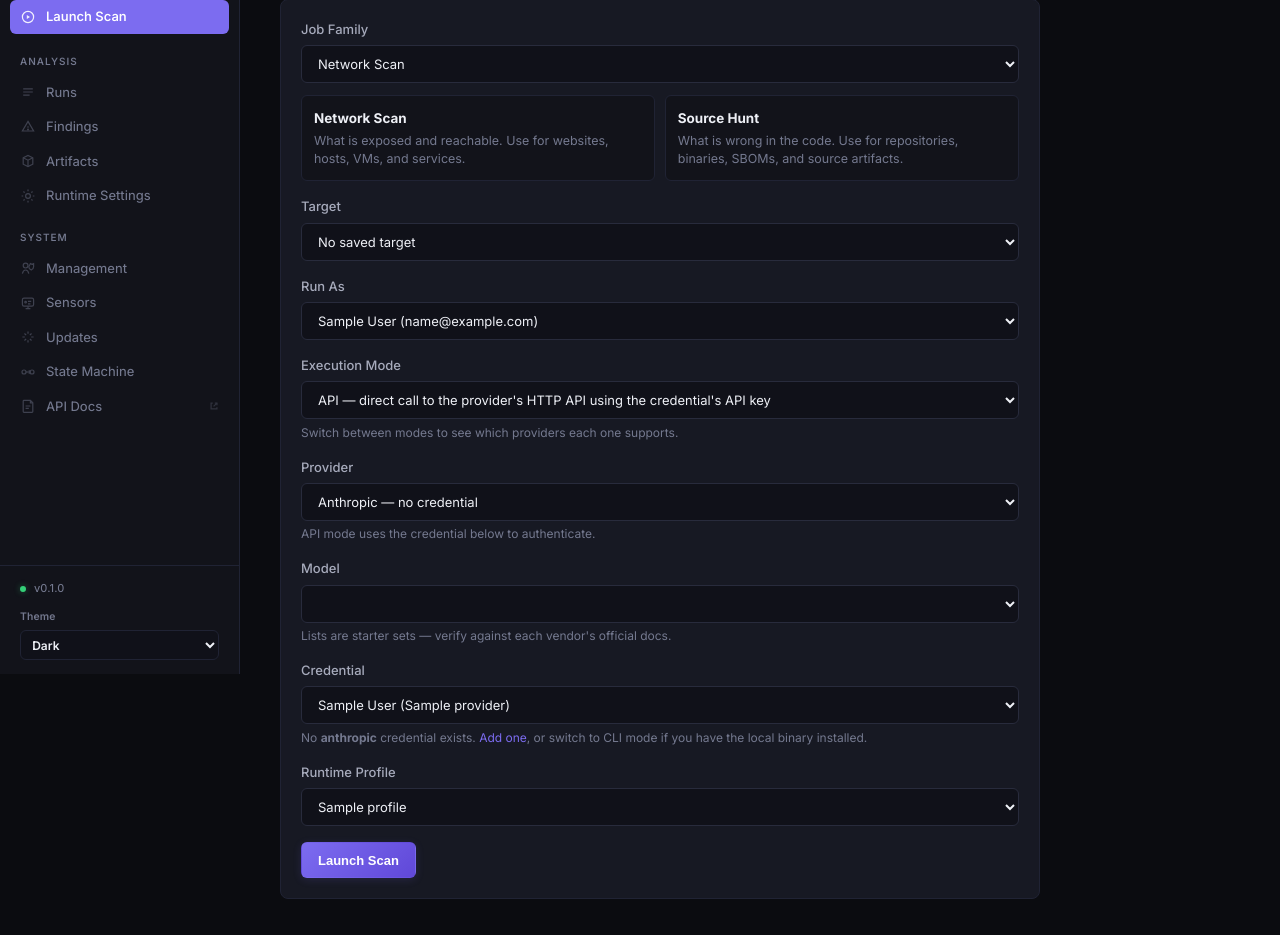
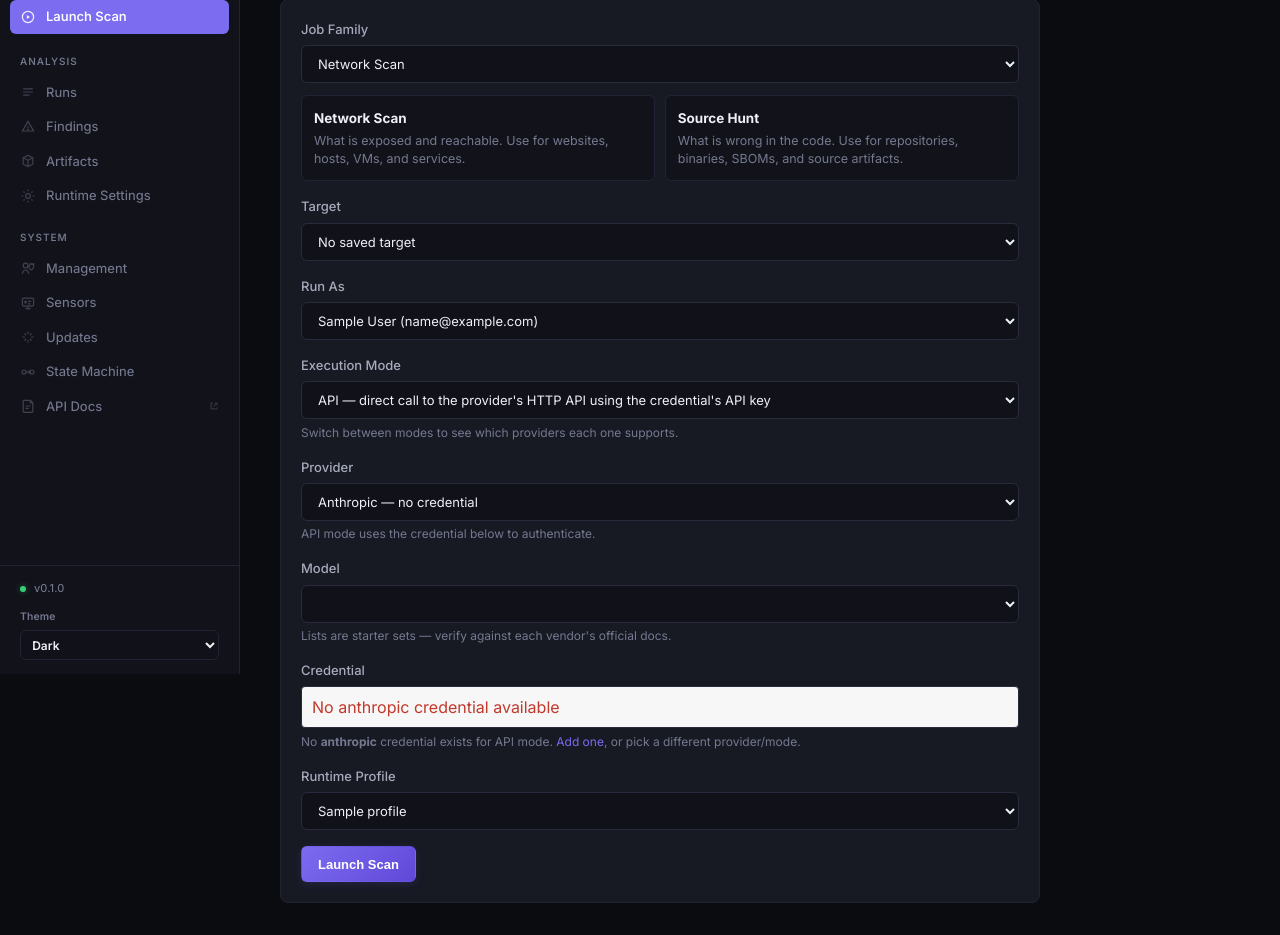
Before and after one commit to bulbousoars/Moonwing, a Python web app: template src/moonwing/api/templates/run_form.html in a window 1280 px wide. Shown: the part 126-1061 px from the top of the page. Before the commit the page ends 1025 px from the top, so only its background shows below. Run offline with Jinja, Linux system fonts and the light colour scheme; the template is opened without the code that fills it: most values are stand-ins (such as "Sample title", 1, 10 or a date in 2020).

Commit message:
feat(launch-scan): auto-select credential by provider; disable Launch when none matches
Credential is now picked automatically from the (provider, execution_mode)
combo instead of presented as a dropdown. When no credential matches the
selected provider, the form shows an inline error and disables the Launch
Scan button so the user can't submit a misconfigured run.

Co-Authored-By: Claude Opus 4.7 <noreply@anthropic.com>

```diff
--- a/src/moonwing/api/templates/run_form.html
+++ b/src/moonwing/api/templates/run_form.html
@@ -79,12 +79,9 @@
     </div>
 
     <div class="form-group" id="credential_group">
-      <label for="credential_id">Credential</label>
-      <select id="credential_id" name="credential_id" required>
-        {% for credential in credentials %}
-        <option value="{{ credential.id }}" data-provider="{{ credential.provider }}">{{ credential.display_name }} ({{ credential.provider }})</option>
-        {% endfor %}
-      </select>
+      <label>Credential</label>
+      <input type="hidden" id="credential_id" name="credential_id" value="">
+      <div id="credential_display" style="padding:8px 10px; border:1px solid var(--border, #ccc); border-radius:4px; background:var(--bg-muted, #f7f7f7);"></div>
       <small id="credential_hint" style="color:var(--text-muted)"></small>
     </div>
 
@@ -104,6 +101,7 @@
 <script>
   const PROVIDER_MODELS = {{ provider_models|tojson }};
   const INITIAL_PROVIDER = {{ initial_provider|tojson }};
+  const CREDENTIALS = {{ credentials|tojson }};
 
   function _modeIs(value) { return document.getElementById('execution_mode').value === value; }
 
@@ -183,42 +181,31 @@
 
   function _refreshCredentialFilter() {
     const provider = document.getElementById('provider').value;
-    const credEl = document.getElementById('credential_id');
+    const mode = document.getElementById('execution_mode').value;
+    const credInput = document.getElementById('credential_id');
+    const display = document.getElementById('credential_display');
     const hint = document.getElementById('credential_hint');
-    const cliMode = _modeIs('cli');
-    let firstMatch = null;
-    let anyMatch = false;
-    Array.from(credEl.options).forEach(opt => {
-      const credProvider = opt.dataset.provider;
-      const matches = credProvider === provider;
-      if (cliMode) {
-        // CLI mode: any credential is acceptable (used for audit only).
-        // Show all; pick the first matching provider when possible.
-        opt.disabled = false;
-        opt.style.display = '';
-      } else {
-        // API mode: only show credentials whose provider matches.
-        opt.disabled = !matches;
-        opt.style.display = matches ? '' : 'none';
-      }
-      if (matches && firstMatch === null) firstMatch = opt.value;
-      if (matches) anyMatch = true;
-    });
+    const launchBtn = document.getElementById('launch_btn');
 
-    if (cliMode) {
-      hint.innerHTML = 'CLI mode authenticates via your local login (e.g. <code>claude login</code>, <code>codex auth login</code>). The credential below is recorded for audit only — pick any.';
-      // Don't force a re-select in CLI mode; user's choice is fine.
+    const match = CREDENTIALS.find(c => c.provider === provider) || null;
+
+    if (match) {
+      credInput.value = match.id;
+      display.textContent = match.display_name + ' (' + match.provider + ')';
+      display.style.color = '';
+      hint.textContent = (mode === 'cli')
+        ? 'Auto-selected for ' + provider + '. CLI mode authenticates via your local login; this credential is recorded for audit.'
+        : 'Auto-selected for ' + provider + '. API mode will use this credential to authenticate.';
+      launchBtn.disabled = false;
+      launchBtn.title = '';
     } else {
-      if (anyMatch && firstMatch !== null) {
-        // Move selection to first matching credential if current one is hidden.
-        const current = credEl.options[credEl.selectedIndex];
-        if (!current || current.dataset.provider !== provider) {
-          credEl.value = firstMatch;
-        }
-        hint.textContent = '';
-      } else {
-        hint.innerHTML = 'No <strong>' + provider + '</strong> credential exists. <a href="/credentials/new">Add one</a>, or switch to CLI mode if you have the local binary installed.';
-      }
+      credInput.value = '';
+      display.textContent = 'No ' + provider + ' credential available';
+      display.style.color = 'var(--danger, #c0392b)';
+      const modeLabel = (mode === 'cli') ? 'CLI' : 'API';
+      hint.innerHTML = 'No <strong>' + provider + '</strong> credential exists for ' + modeLabel + ' mode. <a href="/credentials/new">Add one</a>, or pick a different provider/mode.';
+      launchBtn.disabled = true;
+      launchBtn.title = 'No matching credential — add one or pick a different provider/mode.';
     }
   }
 
```
